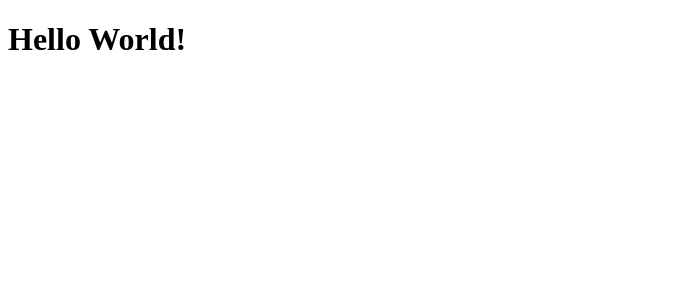
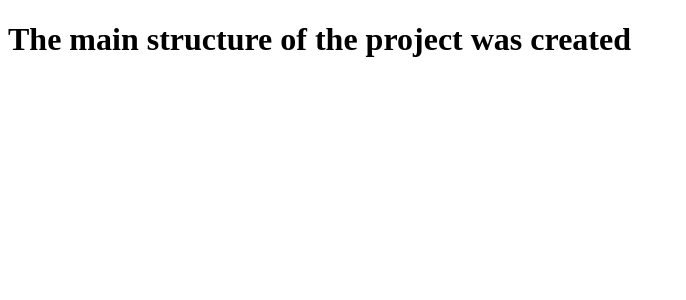
Before and after one commit to ismaildedec/next.js-management-project, a Next.js app: page / in a window 1280 px wide. Shown: the top 300 px of the page, without its empty margins (0-686 px from the left). Built offline with nearby package versions, Linux system fonts and the light colour scheme.

Commit message:
The main structure of the project was created

```diff
--- a/pages/index.js
+++ b/pages/index.js
@@ -1,5 +1,5 @@
 export default function HomePage(){
     return (
-        <h1>Hello World!</h1>
+        <h1>The main structure of the project was created</h1>
     )
 }
```
